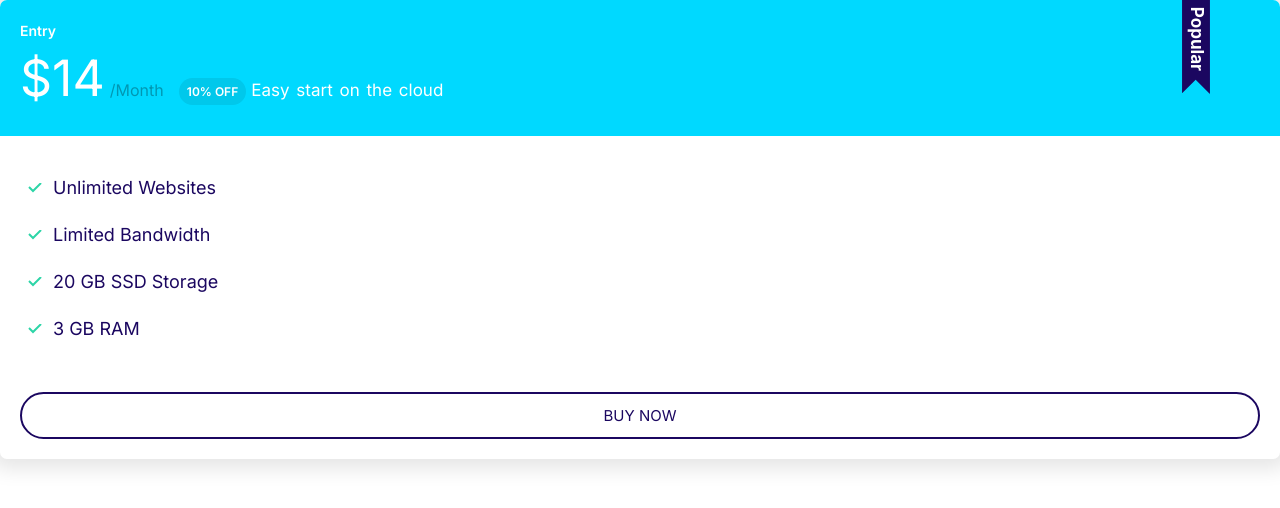
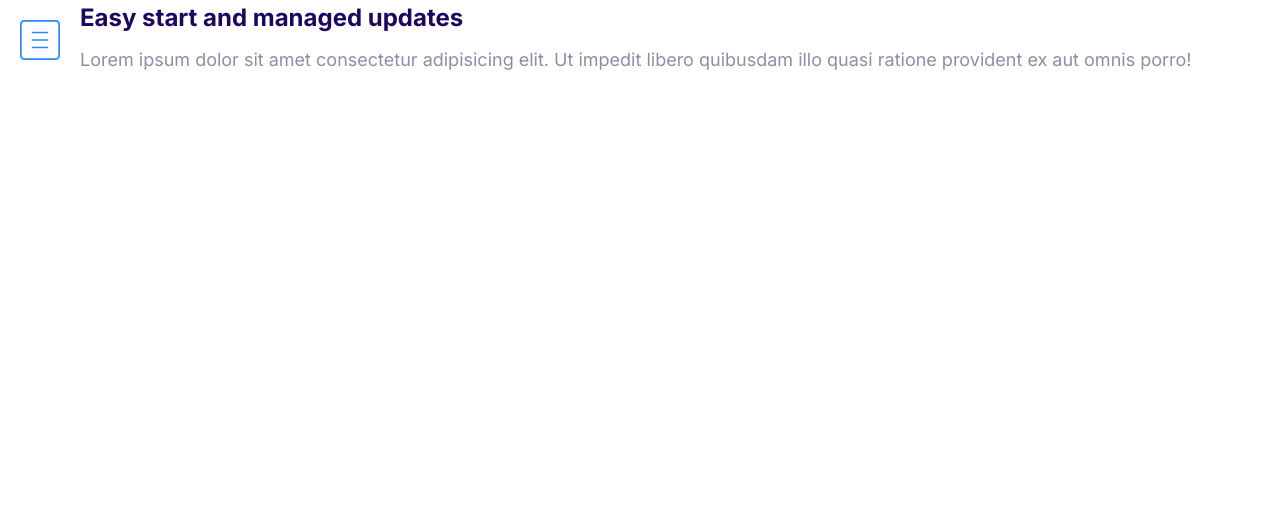
Before and after one commit to abdullaalsabti/Project-1-AASH, a plain HTML site: page index.html in a window 1280 px wide. Drawn offline with Linux system fonts and the light colour scheme.

Commit message:
defining basic media components

```diff
--- a/CSS/styles.css
+++ b/CSS/styles.css
@@ -336,3 +336,17 @@ a{
         font-size: 1.7rem;
     }
 }
+
+
+
+
+/*media*/
+.media{
+    display: flex;
+}
+.media__icon{
+    margin:2rem 2rem;
+}
+.media__title{
+    margin-top: 0;
+}
--- a/index.html
+++ b/index.html
@@ -16,25 +16,19 @@
     <title>Sabtify</title>
   </head>
   <body>
-    <div class="plan plan--popular">
-        <div class="card">
-          <header class="card__header card__secondary">
-            <h3 class="plan__name">Entry</h3>
-            <span class="plan__price">$14</span>
-            <span class="plan__billing-cycle">/Month</span>
-            <span class="badge badge--small badge--secondary">10% OFF</span>
-            <span class="plan__slogan">Easy start on the cloud</span>
-          </header>
-          <div class="card__body">
-            <ul class="list list--ticks">
-                <li class="list__item ">Unlimited Websites</li>
-                <li class="list__item">Limited Bandwidth</li>
-                <li class="list__item">20 GB SSD Storage</li>
-                <li class="list__item">3 GB RAM</li>
-            </ul>
-            <button class="button button--outline btn--block"> Buy now </button>
-          </div>
-        </div>
+    <div class="media">
+      <div class="media__icon">
+        <svg class="icon icon--primary">
+          <use xlink:href="images/sprite.svg#menu"></use>
+        </svg>
+      </div>
+      <div class="media__content">
+        <h3 class="media__title">Easy start and managed updates</h3>
+        <p class="media__body">
+          Lorem ipsum dolor sit amet consectetur adipisicing elit. Ut impedit
+          libero quibusdam illo quasi ratione provident ex aut omnis porro!
+        </p>
+      </div>
     </div>
   </body>
 </html>
```
Also changed, not shown: Components/media.html (added, +14 -0 lines).
